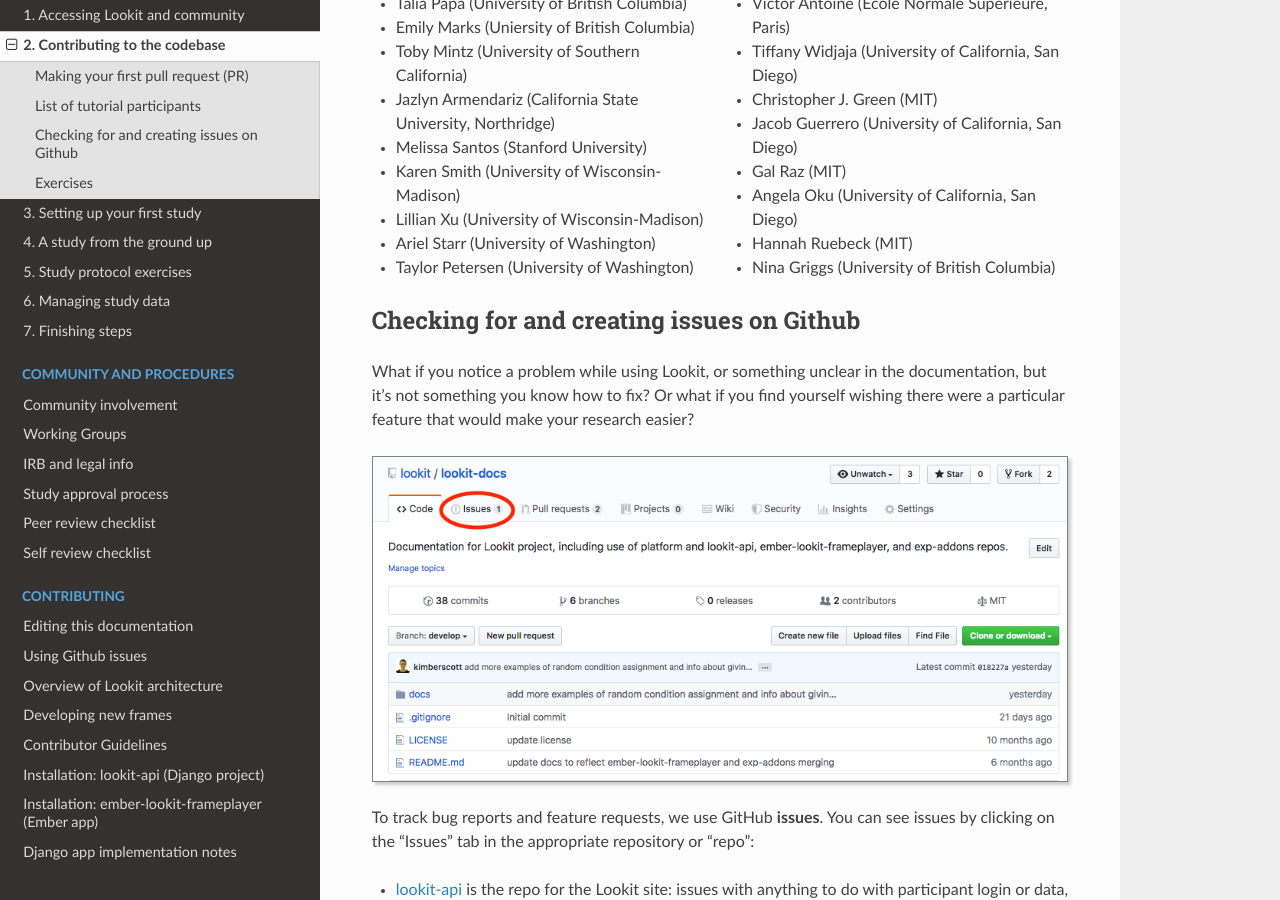
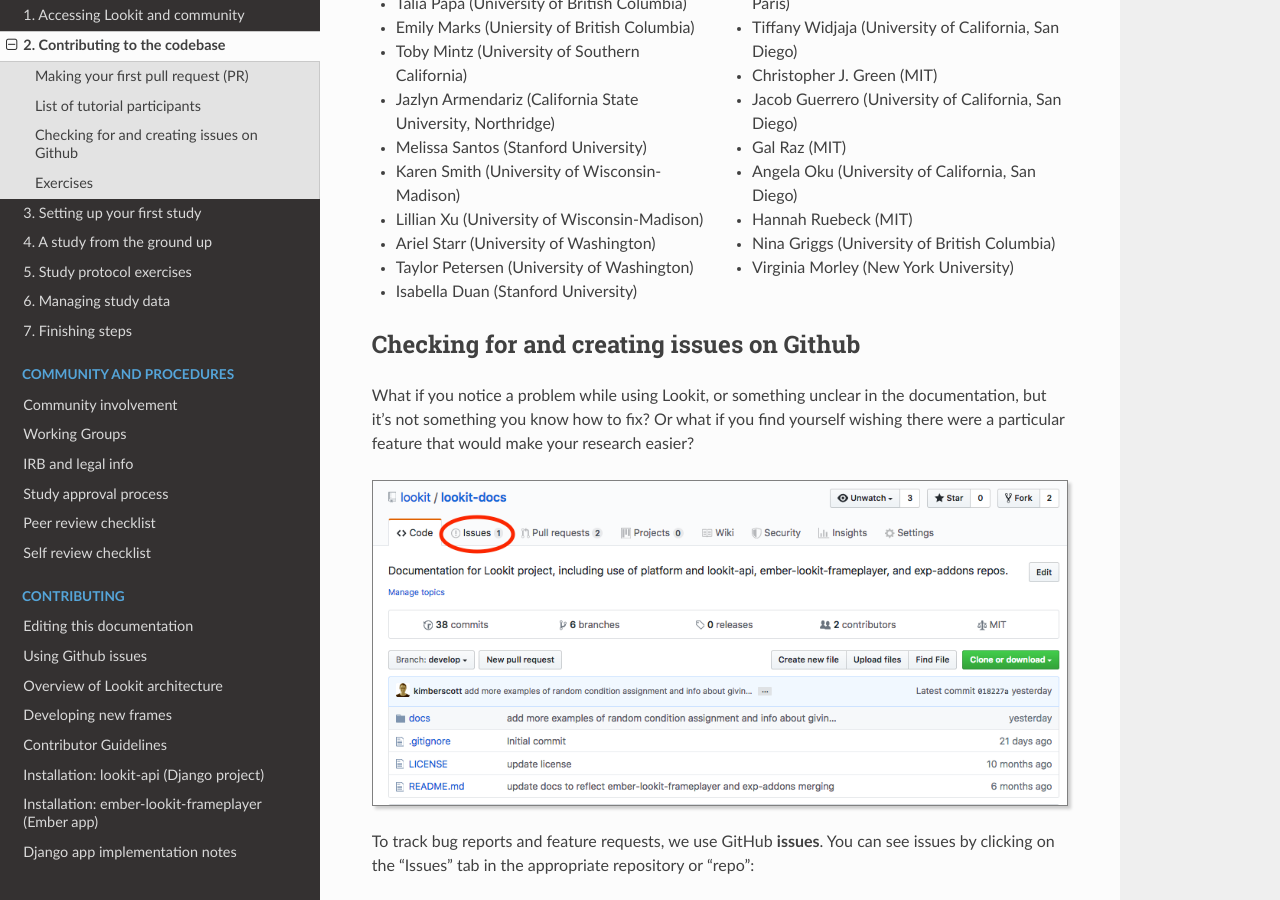
Before and after one commit to lookit/lookit-docs, a Sphinx documentation site: the page built from docs/source/tutorial-contributing.rst, in a window 1280 px wide and 900 px high, scrolled down 6345 px. Built offline with Sphinx 7.4.7 and the Read the Docs theme 2.0.0, drawn with Linux system fonts in a browser that asks for light colours.

Commit message:
Add tutorial participant to list

```diff
--- a/docs/source/tutorial-contributing.rst
+++ b/docs/source/tutorial-contributing.rst
@@ -217,6 +217,7 @@
 - Angela Oku (University of California, San Diego)
 - Hannah Ruebeck (MIT)
 - Nina Griggs (University of British Columbia)
+- Virginia Morley (New York University)
 
 .. _Github issues overview:
 
```
